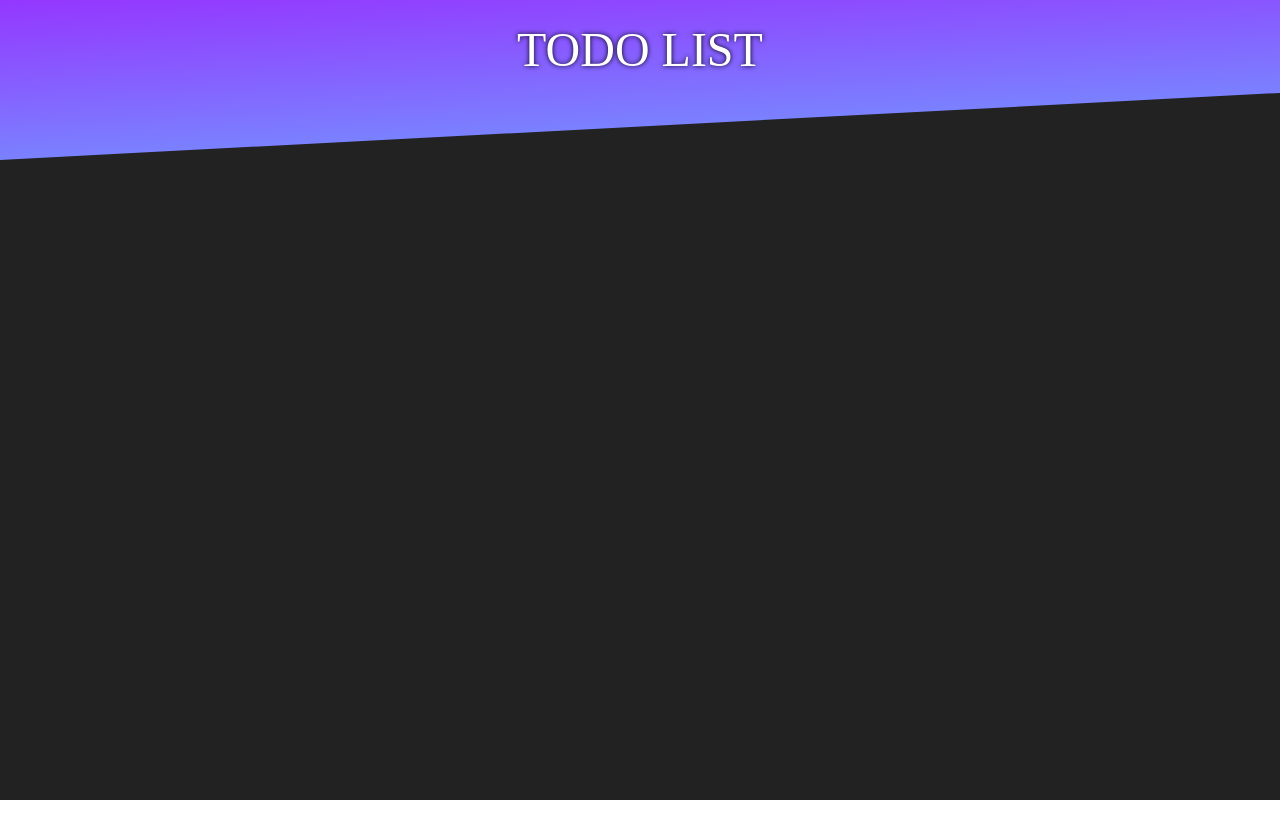
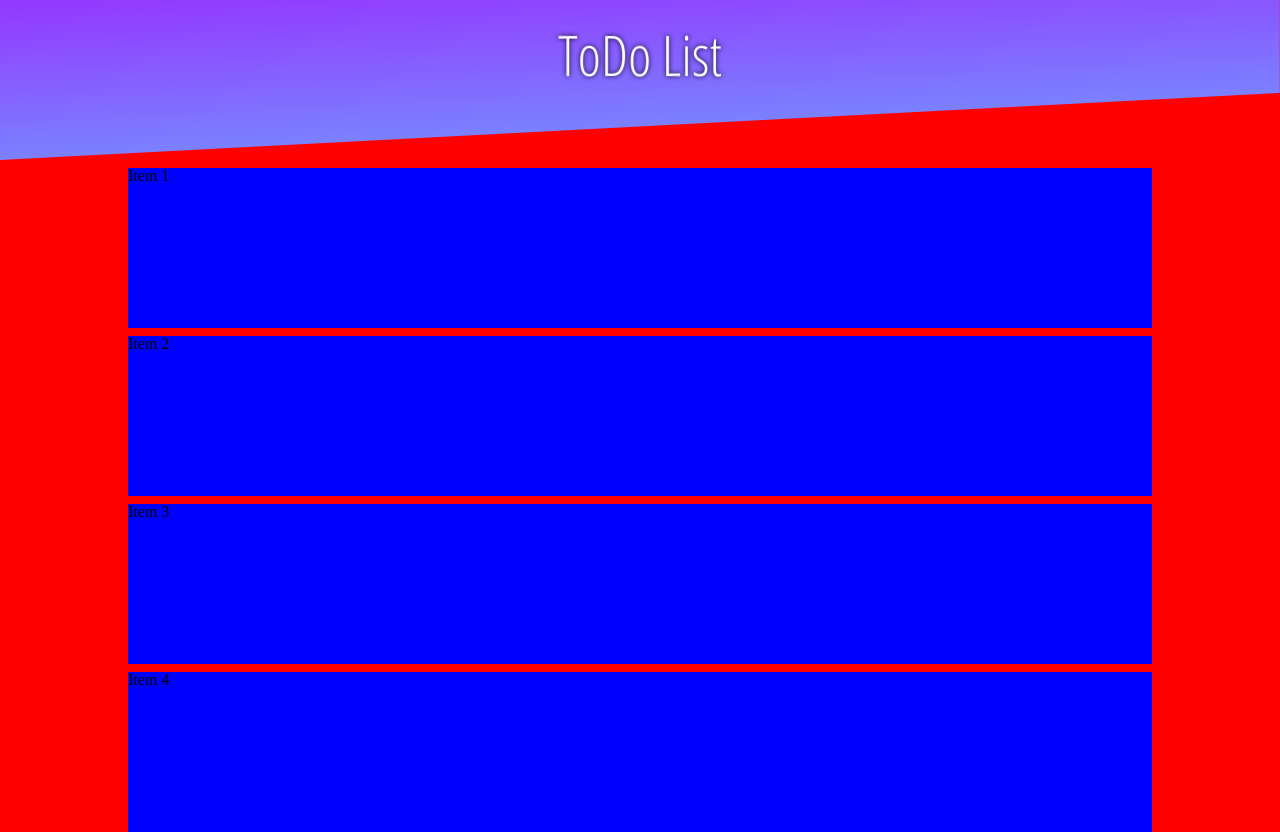
Before and after one commit to SuzukiDaishi/todo-list-web, a Nuxt app in the folder todo-app/: page / in a window 1280 px wide. Before the commit the page ends 800 px from the top, so only its background shows below. Built offline with nearby package versions, Linux system fonts and the light colour scheme.

Commit message:
コンテナ作成中

```diff
--- a/todo-app/pages/index.vue
+++ b/todo-app/pages/index.vue
@@ -2,9 +2,16 @@
   <div class="wrapper">
     <header>
       <div id="header-title">
-        <h1>TODO LIST</h1>
+        <h1>ToDo List</h1>
       </div>
     </header>
+    <main class=".container">
+      <div id="header-space"></div>
+      <div class="item">Item 1</div>
+      <div class="item">Item 2</div>
+      <div class="item">Item 3</div>
+      <div class="item">Item 4</div>
+    </main>
   </div>
 </template>
 
@@ -14,7 +21,20 @@ export default {
 </script>
 
 <style>
+@import url('https://fonts.googleapis.com/css?family=Open+Sans+Condensed:300&display=swap');
+
+.wrapper {
+  background: #222222;
+  width: 100vw;
+  height: 100vh;
+}
+
+html {
+  overscroll-behavior: none;
+}
+
 header {
+  position:fixed;
   width: 100vw;
   max-height: 300px;
   height: 20vh;
@@ -29,14 +49,32 @@ header>#header-title {
   transform-origin: top left;
 }
 header>#header-title>h1 {
-  padding: 2vw;
-  font-size: 3em;
+  margin: 2vw;
+  font-size: 3.5em;
   color: white;
   text-shadow: black 0 0 5px;
+  font-family: 'Open Sans Condensed', sans-serif;
 }
-.wrapper {
-  background: #222222;
-  width: 100vw;
-  height: 100vh;
+
+main {
+  background: #f00;
+  overflow-y: scroll;
+
 }
+
+#header-space {
+  max-height: 300px;
+  height: 20vh;
+}
+.container {
+  display: flex;
+}
+.item {
+  margin: 0 auto;
+  margin-top: 1vh;
+  width: 80vw;
+  height: 20vh;
+  background: #00f;
+}
+
 </style>
```
